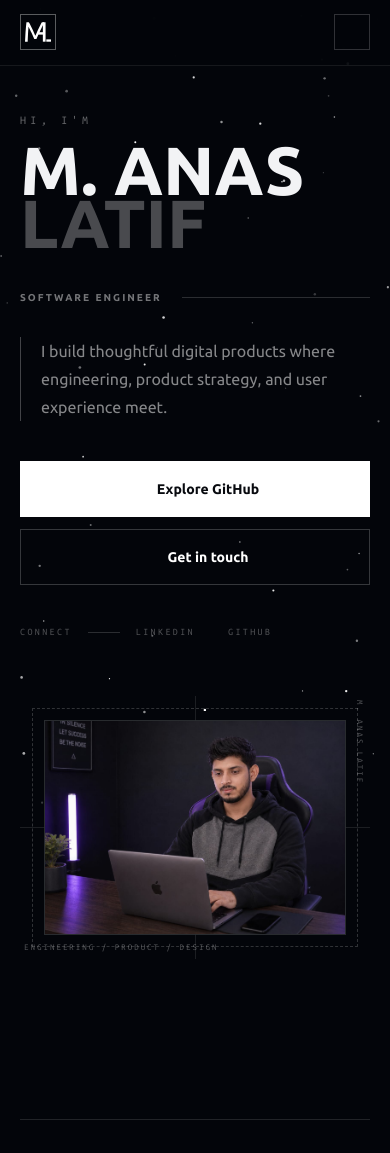
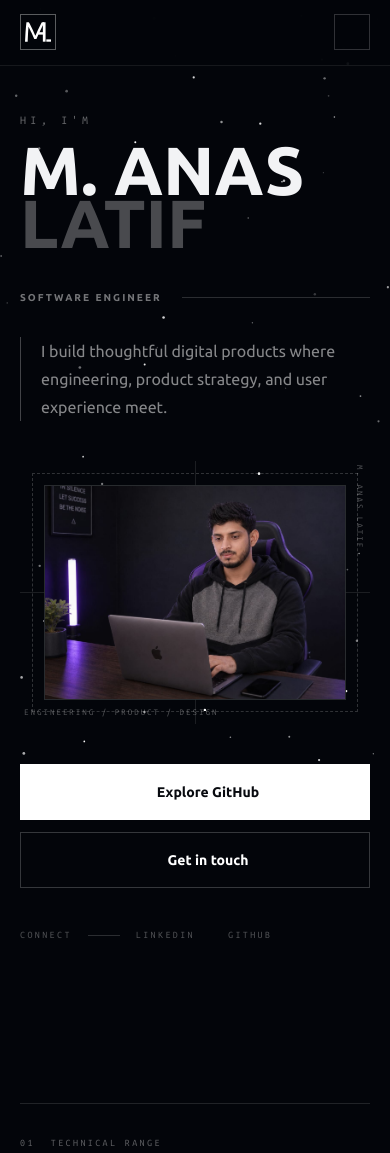
Before and after one commit to MAnasLatif/portfolio, a Next.js app: page / in a window 390 px wide. Shown: the top 1153 px of the page. Built offline with nearby package versions, Linux system fonts and the light colour scheme; some icons are missing.

Commit message:
style: place mobile portrait before actions
Move the mobile hero portrait between the introduction and CTA buttons while preserving the desktop right-column layout.

```diff
--- a/src/app/_components/hero-header.tsx
+++ b/src/app/_components/hero-header.tsx
@@ -2,6 +2,38 @@ import TbBrandGithub from "@mal-icons/react/tb/TbBrandGithub";
 import TbExternalLink from "@mal-icons/react/tb/TbExternalLink";
 import TbSend from "@mal-icons/react/tb/TbSend";
 import Image from "next/image";
+
+function HeroPortrait({
+  className,
+  sizes,
+}: {
+  className: string;
+  sizes: string;
+}) {
+  return (
+    <div className={`relative ${className}`}>
+      <div className="absolute inset-3 border border-dashed border-white/18 sm:inset-6 lg:inset-8" />
+      <div className="absolute inset-x-0 top-1/2 h-px bg-white/10" />
+      <div className="absolute inset-y-0 left-1/2 w-px bg-white/10" />
+      <div className="absolute inset-6 overflow-hidden border border-white/14 bg-[#080a0f]/72 backdrop-blur-sm sm:inset-10 lg:inset-16">
+        <Image
+          src="/manaslatif.jpeg"
+          alt="M. Anas Latif working at his laptop"
+          fill
+          priority
+          sizes={sizes}
+          className="object-cover object-[58%_center]"
+        />
+      </div>
+      <p className="absolute bottom-1 left-1 font-mono text-[9px] uppercase tracking-[0.22em] text-white/30 sm:bottom-3 sm:left-3 sm:text-[10px] sm:tracking-[0.3em] lg:bottom-4 lg:left-4">
+        Engineering / Product / Design
+      </p>
+      <p className="absolute right-1 top-1 font-mono text-[9px] uppercase tracking-[0.22em] text-white/30 [writing-mode:vertical-rl] sm:right-3 sm:top-3 sm:text-[10px] sm:tracking-[0.3em] lg:right-4 lg:top-4">
+        M. Anas Latif
+      </p>
+    </div>
+  );
+}
 
 export function HeroHeader() {
   return (
@@ -26,6 +58,11 @@ export function HeroHeader() {
           I build thoughtful digital products where engineering, product
           strategy, and user experience meet.
         </p>
+
+        <HeroPortrait
+          className="mt-10 aspect-4/3 sm:aspect-16/10 lg:hidden"
+          sizes="(max-width: 639px) calc(100vw - 88px), calc(100vw - 144px)"
+        />
 
         <div className="mt-10 flex flex-col gap-3 sm:flex-row">
           <a
@@ -72,27 +109,7 @@ export function HeroHeader() {
         </div>
       </div>
 
-      <div className="relative aspect-4/3 sm:aspect-16/10 lg:aspect-auto lg:min-h-140">
-        <div className="absolute inset-3 border border-dashed border-white/18 sm:inset-6 lg:inset-8" />
-        <div className="absolute inset-x-0 top-1/2 h-px bg-white/10" />
-        <div className="absolute inset-y-0 left-1/2 w-px bg-white/10" />
-        <div className="absolute inset-6 overflow-hidden border border-white/14 bg-[#080a0f]/72 backdrop-blur-sm sm:inset-10 lg:inset-16">
-          <Image
-            src="/manaslatif.jpeg"
-            alt="M. Anas Latif working at his laptop"
-            fill
-            priority
-            sizes="(max-width: 639px) calc(100vw - 88px), (max-width: 1023px) calc(100vw - 144px), 22vw"
-            className="object-cover object-[58%_center]"
-          />
-        </div>
-        <p className="absolute bottom-1 left-1 font-mono text-[9px] uppercase tracking-[0.22em] text-white/30 sm:bottom-3 sm:left-3 sm:text-[10px] sm:tracking-[0.3em] lg:bottom-4 lg:left-4">
-          Engineering / Product / Design
-        </p>
-        <p className="absolute right-1 top-1 font-mono text-[9px] uppercase tracking-[0.22em] text-white/30 [writing-mode:vertical-rl] sm:right-3 sm:top-3 sm:text-[10px] sm:tracking-[0.3em] lg:right-4 lg:top-4">
-          M. Anas Latif
-        </p>
-      </div>
+      <HeroPortrait className="hidden min-h-140 lg:block" sizes="22vw" />
     </section>
   );
 }
```
